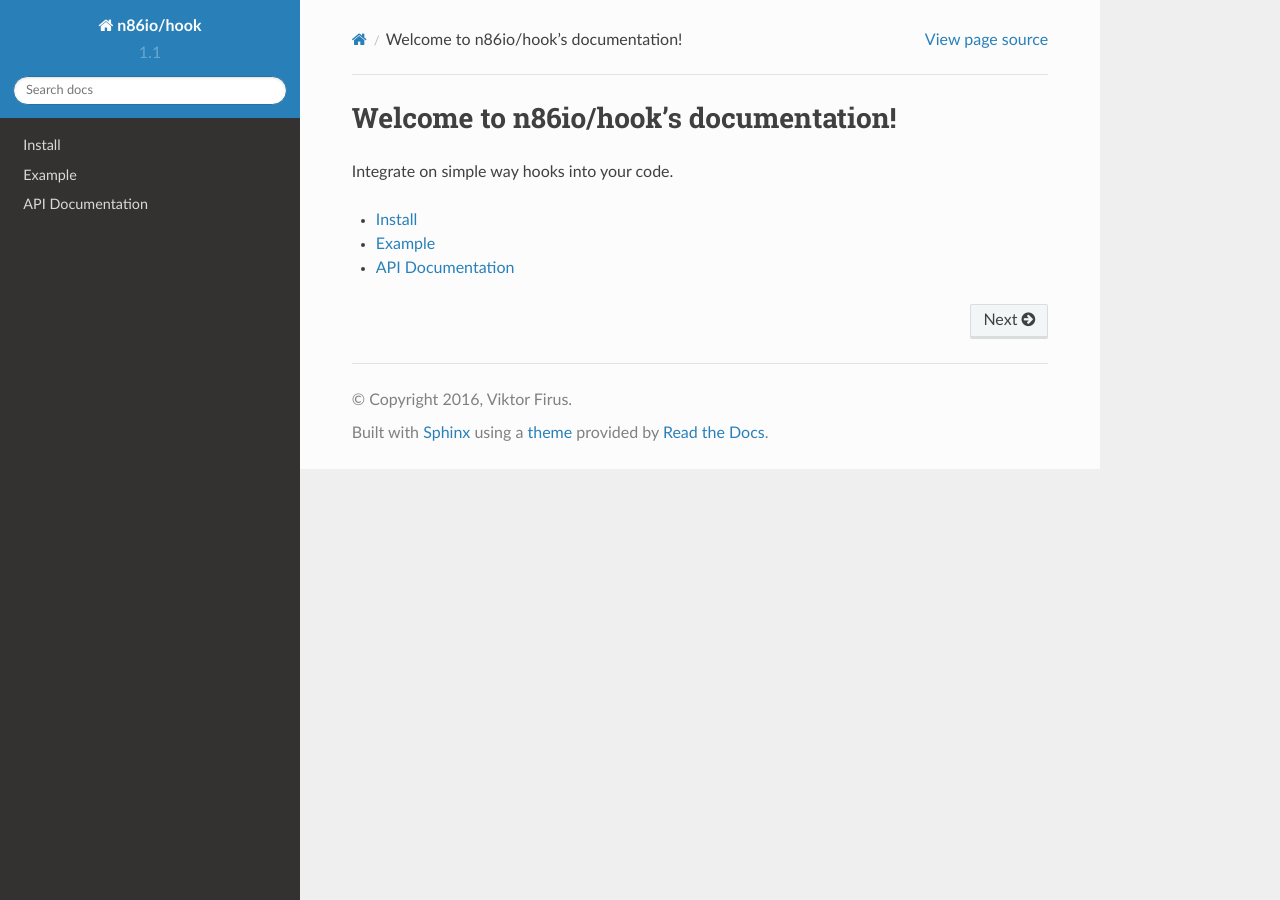
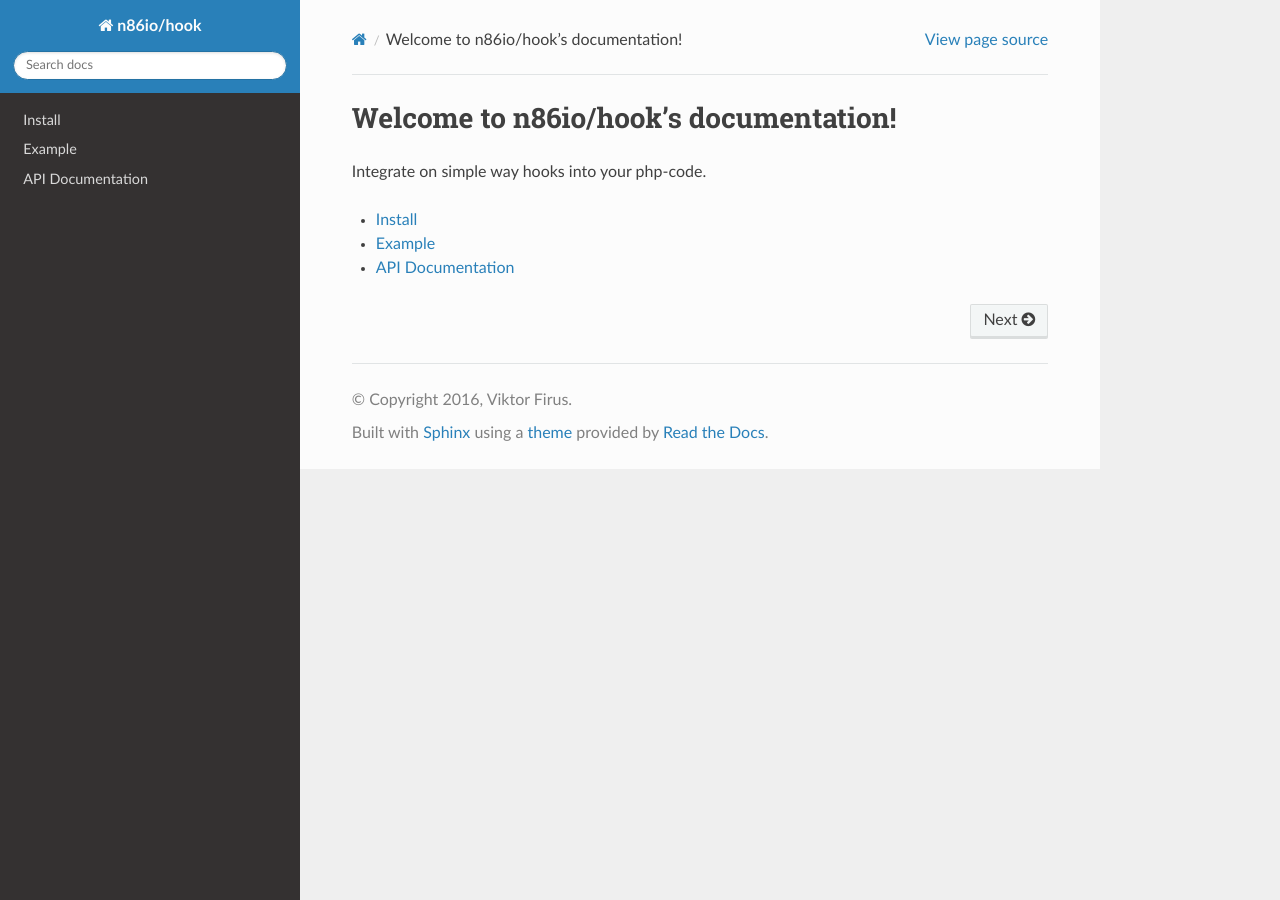
Before and after one commit to bennykurz/hook, a Sphinx documentation site: the page built from doc/index.rst, in a window 1280 px wide. Built offline with Sphinx 7.4.7 and the Read the Docs theme 2.0.0, drawn with Linux system fonts in a browser that asks for light colours.

Commit message:
Update documentation.

```diff
--- a/doc/conf.py
+++ b/doc/conf.py
@@ -54,9 +54,9 @@ author = u'Viktor Firus'
 # built documents.
 #
 # The short X.Y version.
-version = u'1.1'
+#version = u'1.1'
 # The full version, including alpha/beta/rc tags.
-release = u'0'
+#release = u'1.1.0'
 
 # The language for content autogenerated by Sphinx. Refer to documentation
 # for a list of supported languages.
--- a/doc/index.rst
+++ b/doc/index.rst
@@ -1,7 +1,7 @@
 Welcome to n86io/hook's documentation!
 ======================================
 
-Integrate on simple way hooks into your code.
+Integrate on simple way hooks into your php-code.
 
 .. toctree::
    :maxdepth: 2
```
